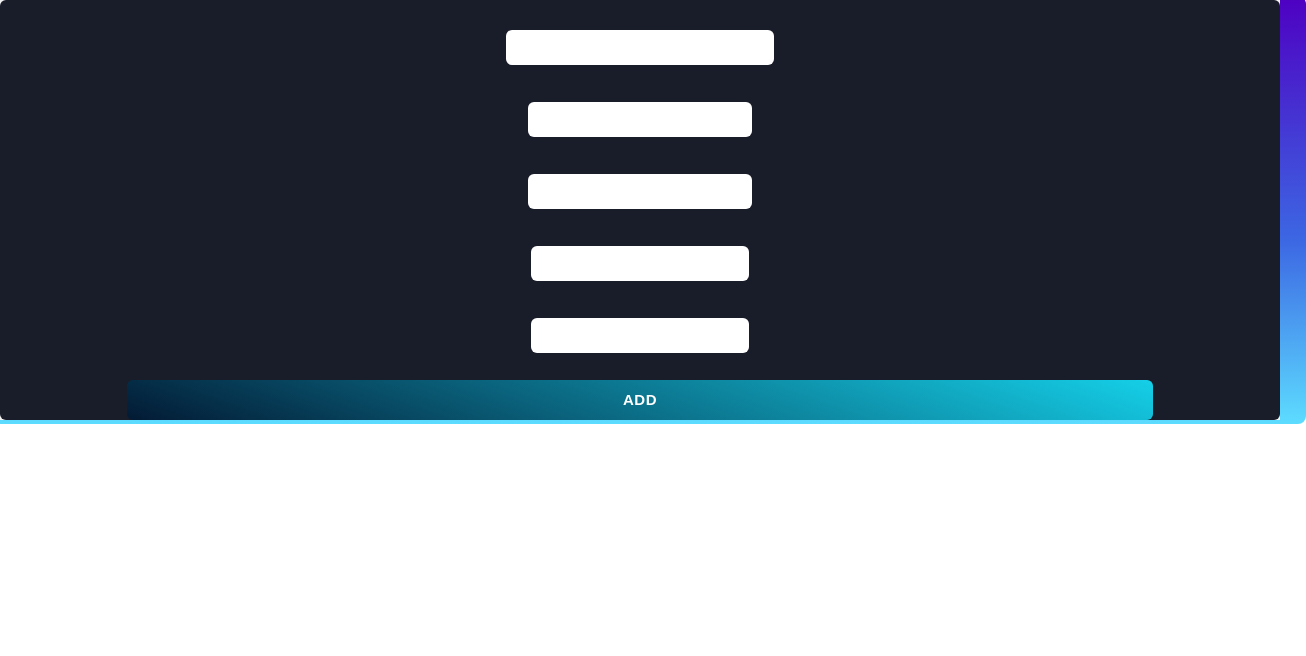
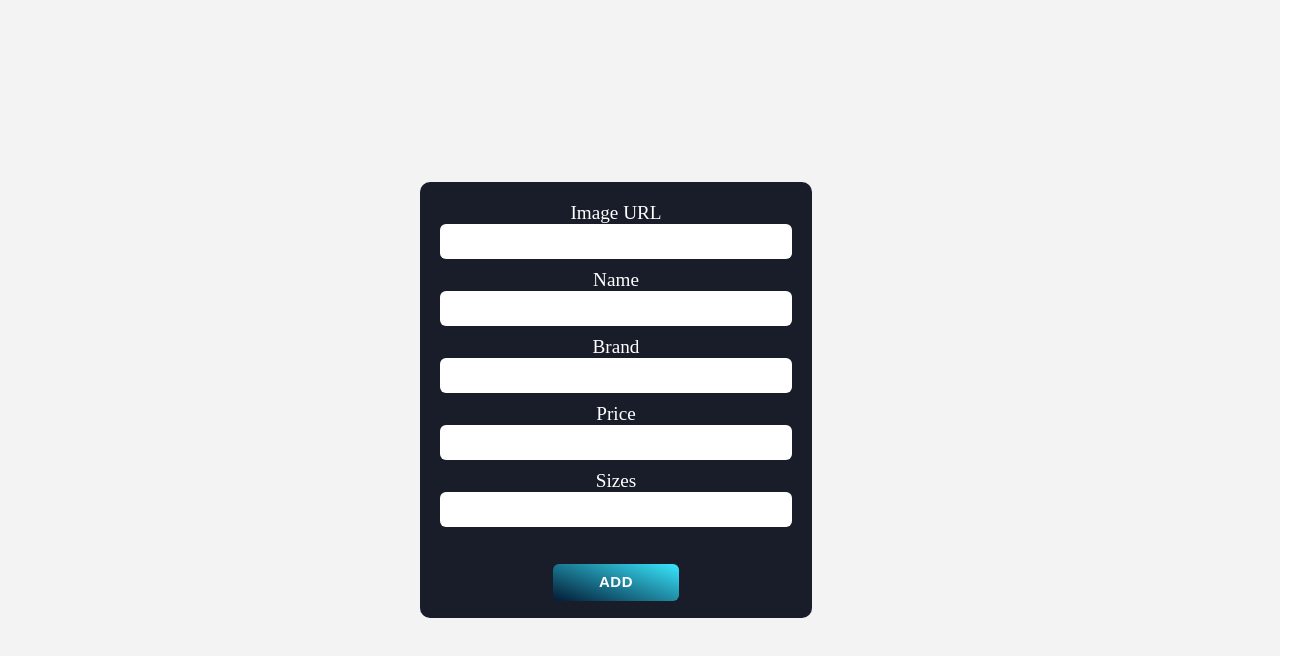
Before and after one commit to jimotieno475/shoe-store, a React (Create React App) app in the folder App/: page /add in a window 1280 px wide. Shown: the top 656 px of the page, 1306 px wide, since content can reach past the window. Built offline with nearby package versions, Linux system fonts and the light colour scheme.

Commit message:
build(deps): update package-lock.json, shoe.css, shoeform.css and site.db

```diff
--- a/App/src/Components/shoe.css
+++ b/App/src/Components/shoe.css
@@ -1,24 +1,12 @@
-/* shoe.css */
-html {
-  /* background-image: linear-gradient(135deg, #15cfe8, #031a34); */
-  text-align: center;
-  height: 100%;
-  font-family: "Open Sans Condensed", sans-serif;
-}
-
-body {
-  background: transparent;
-}
-
 .wrapper {
-  width: 400px; /* Increased width */
+  width: 500px; /* Increased width */
   height: auto; /* Let the height adjust based on content */
-  background: #f5f5f5;
+  background: #07254b; /* Background color added */
   margin: 35px auto;
   box-shadow: 0 10px 40px rgba(0, 0, 0, 0.4);
   overflow: hidden;
   border-radius: 5px;
-  padding: 40px; /* Increased padding */
+  padding: 60px; /* Increased padding */
 }
 
 figure img {
@@ -65,7 +53,7 @@ figure {
 .btn {
   position: relative;
   z-index: 1;
-  float: right;
+
   display: inline-block;
   font-size: 15px;
   font-weight: 900;
@@ -110,7 +98,7 @@ figure {
 }
 
 .btn:before {
-  background-image: linear-gradient(200deg, #15cfe8, #031a34);
+  background-image: linear-gradient(200deg, #38e8ff, #031a34);
 }
 
 .btn:after {
--- a/App/src/Components/shoeform.css
+++ b/App/src/Components/shoeform.css
@@ -1,80 +1,50 @@
 /* shoeform.css */
-#shoe-form-container .shoe-form {
-  background: #191c29;
-  width: var(--card-width);
-  height: var(--card-height);
-  padding: 3px;
-  position: relative;
-  border-radius: 6px;
+#shoe-form-container {
   display: flex;
-  flex-direction: column; /* Arrange content vertically */
   justify-content: center;
   align-items: center;
+  height: 100vh;
+}
+
+.shoe-form {
+  background: #191c29;
+  width: 400px; /* Adjusted width */
+  max-width: 80%; /* Ensure card doesn't exceed 80% of container */
+  padding: 20px; /* Increase padding for a more casual look */
+  position: relative;
+  border-radius: 10px; /* Slightly rounded corners */
   text-align: center;
-  font-size: 1.5em;
-  color: rgba(88, 199, 250, 0%);
-  cursor: pointer;
+  font-size: 1.2em; /* Slightly reduce font size for a casual feel */
+  color: #fff; /* White text */
   font-family: cursive;
 }
 
-#shoe-form-container .shoe-form:hover {
+.shoe-form:hover {
   color: rgba(88, 199, 250, 1);
   transition: color 1s;
 }
 
-#shoe-form-container .shoe-form::before {
+.shoe-form::before,
+.shoe-form::after {
   content: "";
-  width: 104%;
-  height: 102%;
-  border-radius: 8px;
-  background-image: linear-gradient(
-    var(--rotate),
-    #5ddcff,
-    #3c67e3 43%,
-    #4e00c2
-  );
   position: absolute;
+  width: 100%;
+  height: 100%;
+  top: 0;
+  left: 0;
   z-index: -1;
-  top: -1%;
-  left: -2%;
-  animation: spin 2.5s linear infinite;
+  border-radius: 10px; /* Slightly rounded corners */
+  background-image: linear-gradient(to right, #5ddcff, #3c67e3 50%, #4e00c2);
 }
 
-#shoe-form-container .shoe-form::after {
-  position: absolute;
-  content: "";
-  top: calc(var(--card-height) / 6);
-  left: 0;
-  right: 0;
-  z-index: -1;
-  height: 100%;
-  width: 100%;
-  margin: 0 auto;
-  transform: scale(0.8);
-  filter: blur(calc(var(--card-height) / 6));
-  background-image: linear-gradient(
-    var(--rotate),
-    #5ddcff,
-    #3c67e3 43%,
-    #4e00c2
-  );
-  opacity: 1;
-  transition: opacity 0.5s;
-  animation: spin 2.5s linear infinite;
+.shoe-form::after {
+  transform: scale(0.95); /* Adjust the scale */
+  filter: blur(10px); /* Increase blur for a casual effect */
 }
 
-@keyframes spin {
-  0% {
-    --rotate: 0deg;
-  }
-  100% {
-    --rotate: 360deg;
-  }
-}
-
-#shoe-form-container .shoe-form input[type="text"],
-#shoe-form-container .shoe-form input[type="number"] {
-  width: 80%;
+.shoe-form input[type="text"],
+.shoe-form input[type="number"] {
+  width: calc(100% - 20px); /* Adjust for padding */
   padding: 10px;
   border-radius: 6px;
   border: none;
@@ -82,24 +52,21 @@
   margin-bottom: 10px;
 }
 
-#shoe-form-container .shoe-form button {
-  width: 80%;
-  padding: 10px 20px;
+.shoe-form button {
+  width: 120px; /* Adjust button width */
+  padding: 8px; /* Adjust button padding */
   background-color: #5ddcff;
   color: #fff;
   border: none;
-  border-radius: 6px;
+  border-radius: 4px; /* Slightly rounder corners */
   cursor: pointer;
   font-family: sans-serif;
   font-weight: bold;
-  margin-top: 20px;
+  margin-top: 30px;
+  transition: background-color 0.3s ease, transform 0.2s ease; /* Add smooth transitions */
 }
 
-#shoe-form-container .shoe-form button:hover {
-  background-color: #3c67e3;
+.shoe-form button:hover {
+  background-color: #3c67e3; /* Darker shade on hover */
+  transform: scale(1.05); /* Scale up slightly on hover */
 }
-
-#shoe-form-container .shoe-form .text-danger {
-  color: red;
-  margin-top: 10px;
-}
```
Also changed, not shown: 1 other file (tests, documents, lock files or other folders).
